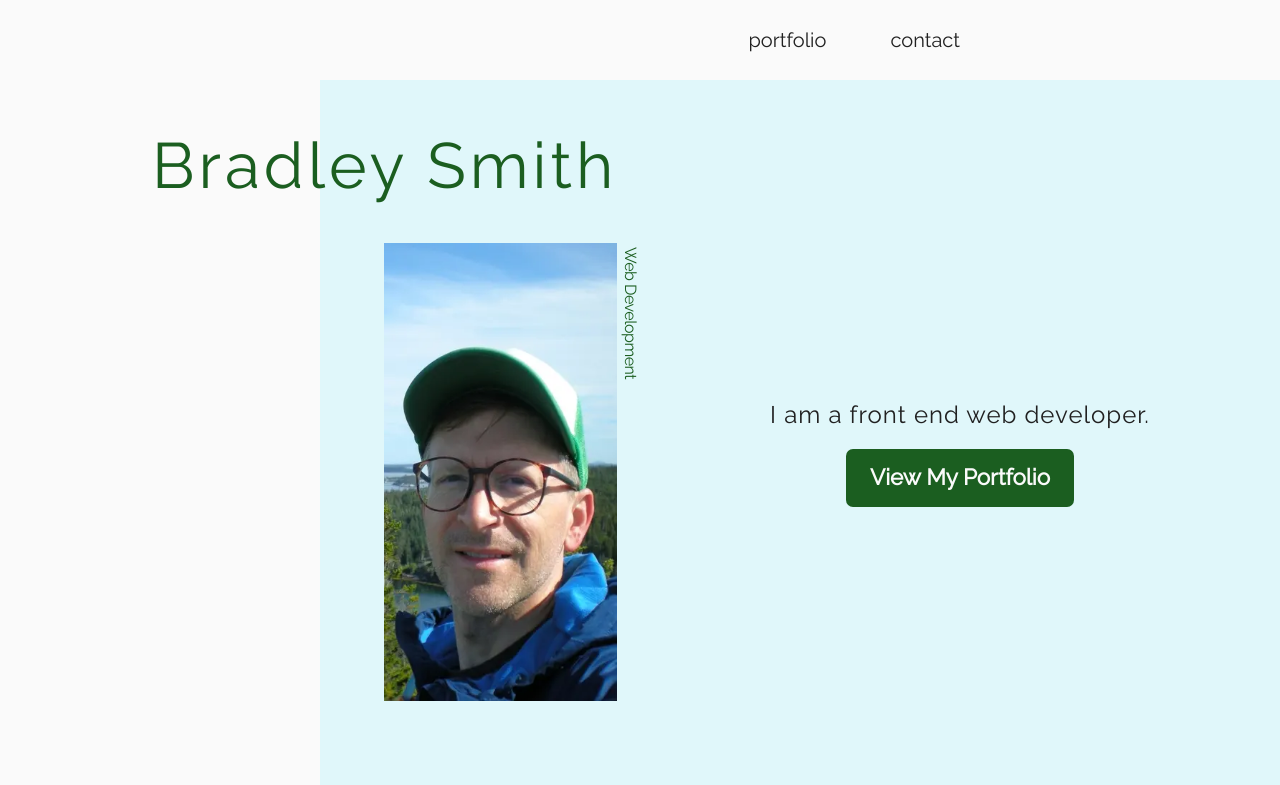
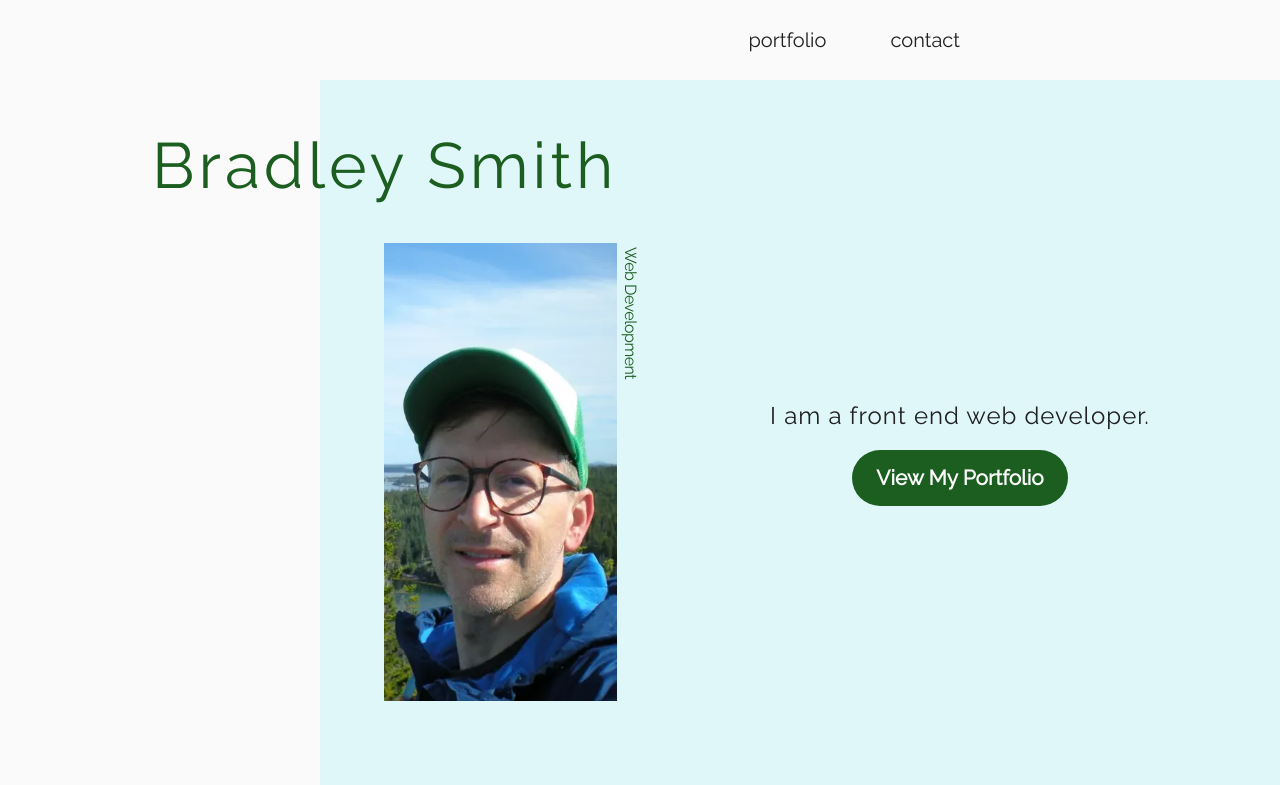
Before and after one commit to bradleyhop/simple-portfolio, a Vue app: page / in a window 1280 px wide. Shown: the top 785 px of the page. Built offline with nearby package versions, Linux system fonts and the light colour scheme.

Commit message:
refine buttons styling to align site-wide

```diff
--- a/src/views/HomeView.vue
+++ b/src/views/HomeView.vue
@@ -185,16 +185,16 @@ $shift-content-left: 5vw;
 
 .port-button-link {
   background-color: $green-900;
-  border-radius: 7px;
+  border-radius: 100px;
   color: $not-white;
   cursor: pointer;
+  font-weight: bold;
+  font-size: 1.3rem;
   padding: 0.75rem 1.5rem;
-  font-weight: bold;
-  font-size: 1.4rem;
 
   &:hover {
     transition: box-shadow 200ms;
-    box-shadow: 0 1px 3px rgba(0, 0, 0, 0.12), 0 1px 2px rgba(0, 0, 0, 0.24);
+    box-shadow: 0 3px 6px rgba(0, 0, 0, 0.16), 0 3px 6px rgba(0, 0, 0, 0.23);
   }
 }
 
```
